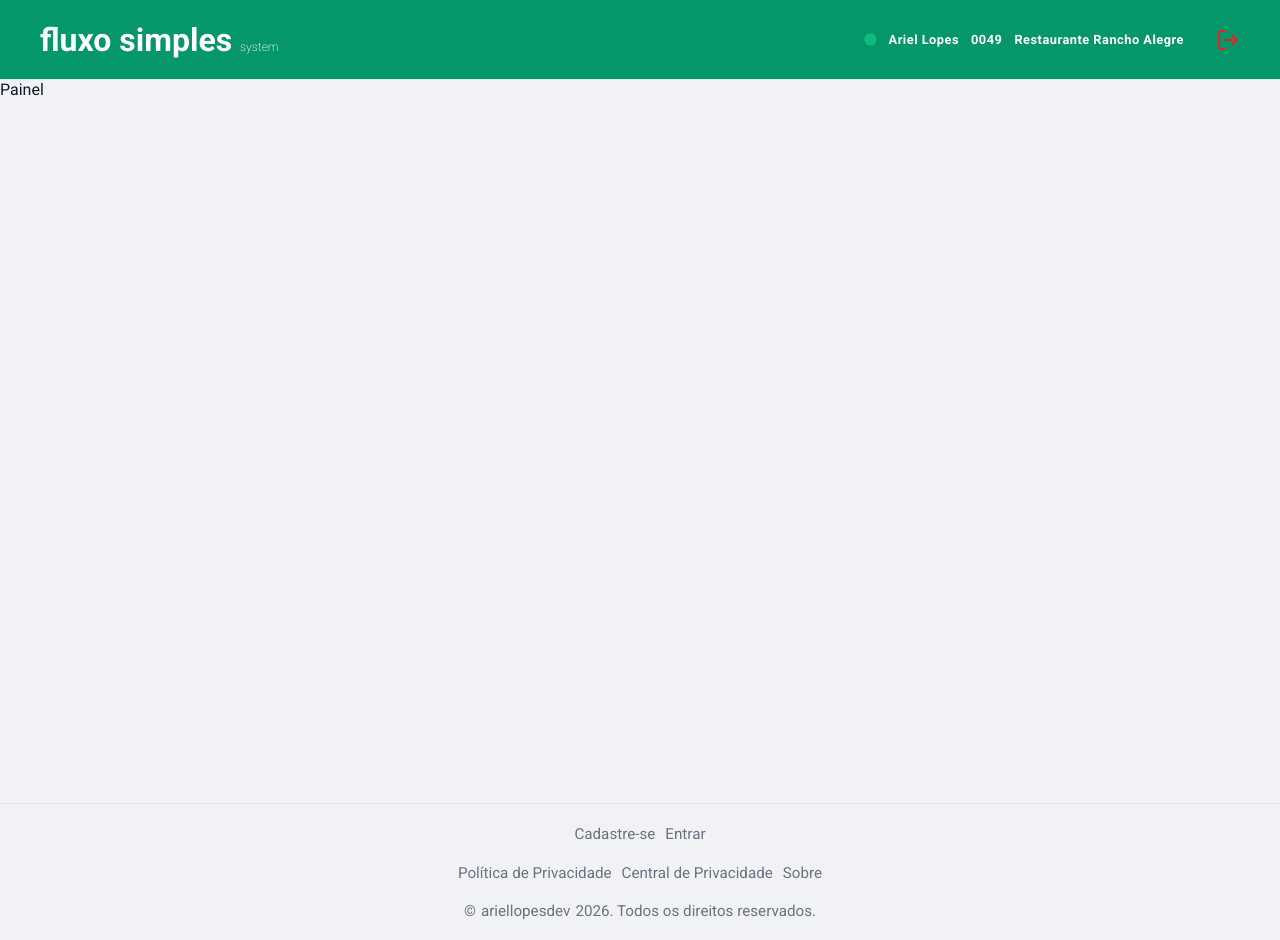
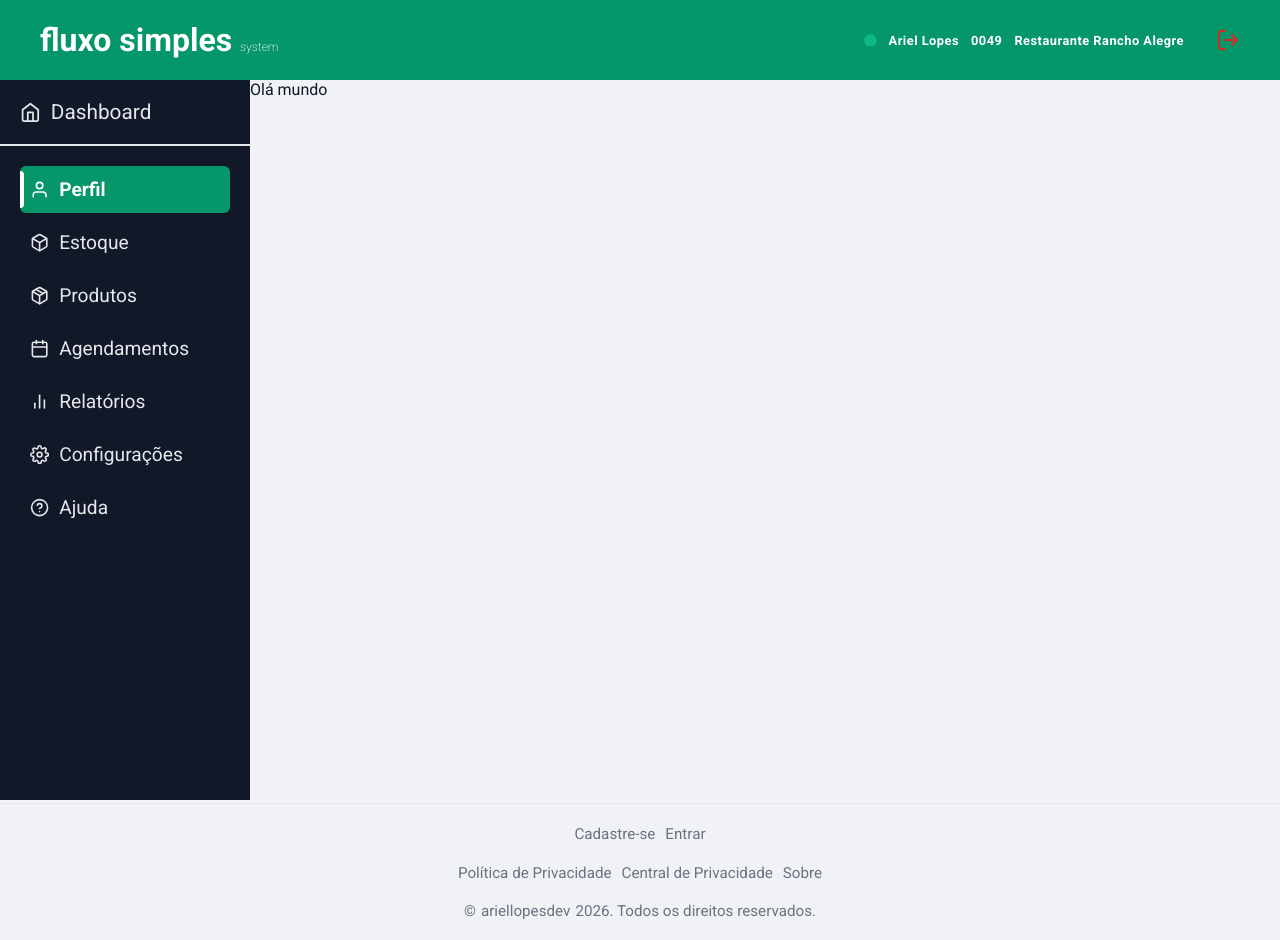
Before and after one commit to ariellopesdev/fluxosimplessystem, a React (Create React App) app in the folder frontend/: page /painel in a window 1280 px wide. Built offline with nearby package versions, Linux system fonts and the light colour scheme; sample sign-in values are in the browser's storage.

Commit message:
Created aside and main for panel page, structured editprofile for profile page

```diff
--- /dev/null
+++ b/frontend/src/components/Aside/Aside.css
@@ -0,0 +1,81 @@
+#aside {
+  position: fixed;
+  background-color: var(--text);
+  left: 0;
+  bottom: 0;
+  height: calc(100dvh - 80px);
+  width: 250px;
+  color: var(--border);
+}
+
+.dashboard__container--title,
+.dashboard__container--menu {
+  padding: 20px;
+}
+
+.dashboard__container--title h1 {
+  font-size: clamp(0.75rem, 2vw, 1.3rem);
+  font-weight: var(--weight-400);
+  display: flex;
+  align-items: center;
+}
+
+.dashboard__divider {
+    border: 1px solid var(--border);
+}
+
+.dashboard__menu {
+  list-style-type: none;
+  font-size: clamp(0.75rem, 2vw, 1.2rem);
+}
+
+.dashboard__menu--item {
+  padding: 12px 10px;
+  margin-bottom: 6px;
+  border-radius: 6px;
+  position: relative;
+  font-weight: var(--weight-400);
+  display: flex;
+  align-items: center;
+
+  cursor: pointer;
+
+  transition:
+    background-color 0.2s ease,
+    color 0.2s ease,
+    transform 0.15s ease;
+}
+
+.dashboard__icons{
+    margin-right: 10px;
+}
+
+.dashboard__menu--item:hover {
+  background-color: rgba(255, 255, 255, 0.05);
+  color: var(--surface);
+  transform: translateX(4px);
+}
+
+.dashboard__menu--item:hover .dashboard__icons {
+  color: var(--primary);
+}
+
+.dashboard__menu--item--active {
+  background-color: var(--primary);
+  color: var(--surface);
+  font-weight: var(--weight-700);
+}
+
+.dashboard__menu--item--active .dashboard__icons {
+  color: var(--surface);
+}
+
+.dashboard__menu--item--active::before {
+  content: "";
+  position: absolute;
+  left: 0;
+  width: 4px;
+  height: 80%;
+  background-color: var(--surface);
+  border-radius: 0 4px 4px 0;
+}
--- /dev/null
+++ b/frontend/src/components/Aside/Aside.js
@@ -0,0 +1,54 @@
+//CSS
+import "./Aside.css";
+
+//Icons
+import {
+  FiHome, // dashboard
+  FiUser, // perfil
+  FiBox, // estoque
+  FiPackage, // produtos
+  FiCalendar, // agendamentos
+  FiBarChart2, // relatórios
+  FiSettings, // configurações
+  FiHelpCircle, // ajuda
+} from "react-icons/fi";
+
+const Aside = () => {
+  return (
+    <aside id="aside">
+      <div className="dashboard__container--title">
+        <h1>
+          <FiHome className="dashboard__icons"/>Dashboard
+        </h1>
+      </div>
+      <hr className="dashboard__divider" />
+      <div className="dashboard__container--menu">
+        <ul className="dashboard__menu">
+          <li className="dashboard__menu--item dashboard__menu--item--active">
+            <FiUser className="dashboard__icons"/>  Perfil
+          </li>
+          <li className="dashboard__menu--item">
+            <FiBox className="dashboard__icons"/>  Estoque
+          </li>
+          <li className="dashboard__menu--item">
+            <FiPackage className="dashboard__icons"/>  Produtos
+          </li>
+          <li className="dashboard__menu--item">
+            <FiCalendar className="dashboard__icons"/>  Agendamentos
+          </li>
+          <li className="dashboard__menu--item">
+            <FiBarChart2 className="dashboard__icons"/>  Relatórios
+          </li>
+          <li className="dashboard__menu--item">
+            <FiSettings className="dashboard__icons"/>  Configurações
+          </li>
+          <li className="dashboard__menu--item">
+            <FiHelpCircle className="dashboard__icons"/>  Ajuda
+          </li>
+        </ul>
+      </div>
+    </aside>
+  );
+};
+
+export default Aside;
--- /dev/null
+++ b/frontend/src/components/Main/Main.css
@@ -0,0 +1,7 @@
+#main{
+    background-color: var(--background);
+    height: 100%;
+    width: calc(100% - 250px);
+    float: right;
+    padding-top: 80px;
+}
--- /dev/null
+++ b/frontend/src/components/Main/Main.js
@@ -0,0 +1,7 @@
+import "./Main.css";
+
+const Main = () => {
+  return <main id="main">Olá mundo</main>;
+};
+
+export default Main;
--- a/frontend/src/components/Navbar/Navbar.css
+++ b/frontend/src/components/Navbar/Navbar.css
@@ -5,8 +5,9 @@
   align-items: center;
   justify-content: space-between;
   padding: 0 40px;
-  border-bottom: 1px solid var(--border);
   background-color: var(--primary);
+  position: fixed;
+  z-index: 2;
 }
 
 .nav--company {
--- a/frontend/src/index.css
+++ b/frontend/src/index.css
@@ -41,6 +41,8 @@ body {
 
   /* letter wheight*/
   --weight-200: 200;
+  --weight-300: 300;
+  --weight-400: 400;
   --weight-500: 500;
   --weight-700: 700;
 }
--- a/frontend/src/pages/EditProfile/EditProfile.js
+++ b/frontend/src/pages/EditProfile/EditProfile.js
@@ -1,7 +1,31 @@
 import "./EditProfile.css";
 
 const EditProfile = () => {
-  return <div>EditProfile</div>;
+  const handleSubmit = (e) => {
+    e.preventDefault();
+  };
+  return (
+    <div id="editProfile">
+      <h2>Edite seus dados</h2>
+      <p className="subtitle">Adicione uma imagem de perfil.</p>
+      {/* preview da imagem */}
+      <form onSubmit={handleSubmit}>
+        <input type="text" placeholder="Nome completo" />
+        <input type="email" placeholder="Email" disabled />
+        <input type="text" placeholder="Nome da Empresa" disabled />
+        <input type="text" placeholder="CNPJ da Empresa" disabled />
+        <label>
+          <span>Imagem do Perfil:</span>
+          <input type="file" />
+        </label>
+        <label>
+          <span>Quer alterar sua senha?</span>
+          <input type="password" placeholder="Digite sua nova senha" />
+        </label>
+        <input type="submit" value="Atualizar dados" />
+      </form>
+    </div>
+  );
 };
 
 export default EditProfile;
--- a/frontend/src/pages/Painel/Painel.js
+++ b/frontend/src/pages/Painel/Painel.js
@@ -3,12 +3,15 @@ import "./Painel.css";
 
 //Components
 import Navbar from "../../components/Navbar/Navbar";
+import Aside from "../../components/Aside/Aside";
+import Main from "../../components/Main/Main";
 
 const Painel = () => {
   return (
     <div>
       <Navbar />
-      Painel
+      <Aside />
+      <Main />
     </div>
   );
 };
```
